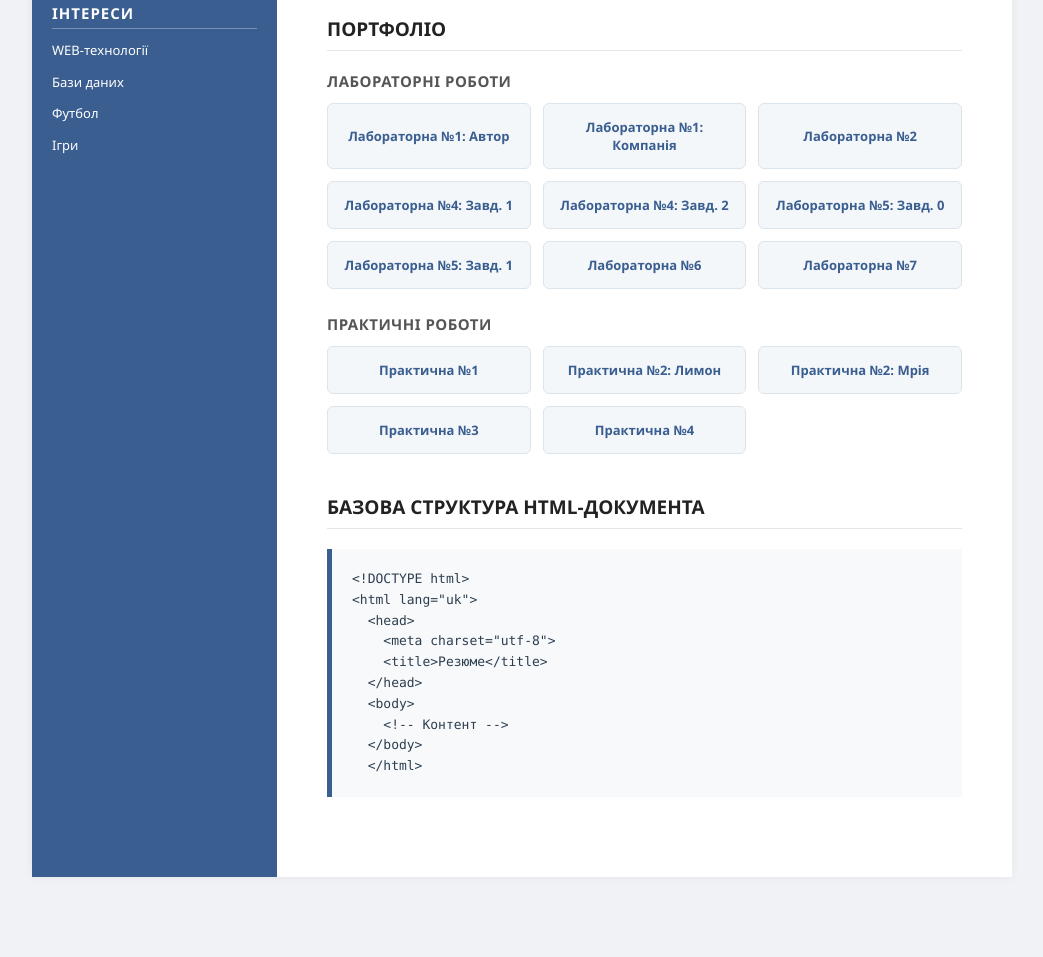
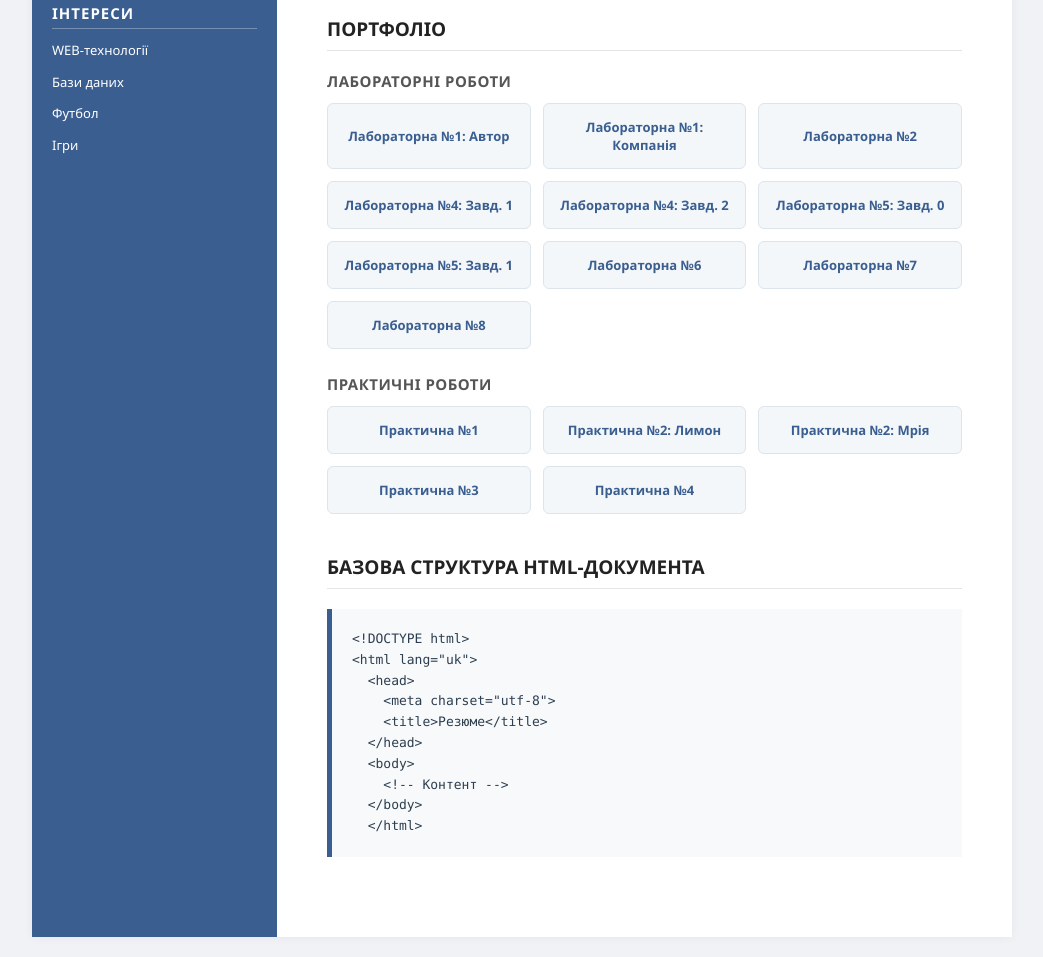
Before and after one commit to nazardmytriv/Dmytriv.github.io, a plain HTML site: page index.html in a window 1280 px wide. Shown: the part 670-1627 px from the top of the page, without its empty margins (118-1161 px from the left). Before the commit the page ends 1567 px from the top, so only its background shows below. Drawn offline with Linux system fonts and the light colour scheme.

Commit message:
Update index.html

```diff
--- a/index.html
+++ b/index.html
@@ -119,6 +119,7 @@
             <a href="./Lr5_task_1/index.html" target="_blank" class="portfolio-btn">Лабораторна №5: Завд. 1</a>
             <a href="./Lr6/index.html" target="_blank" class="portfolio-btn">Лабораторна №6</a>
             <a href="./Lr7/index.html" target="_blank" class="portfolio-btn">Лабораторна №7</a>
+            <a href="./Lr8/index.html" target="_blank" class="portfolio-btn">Лабораторна №8</a>
         </div>
     </div>
 
```
